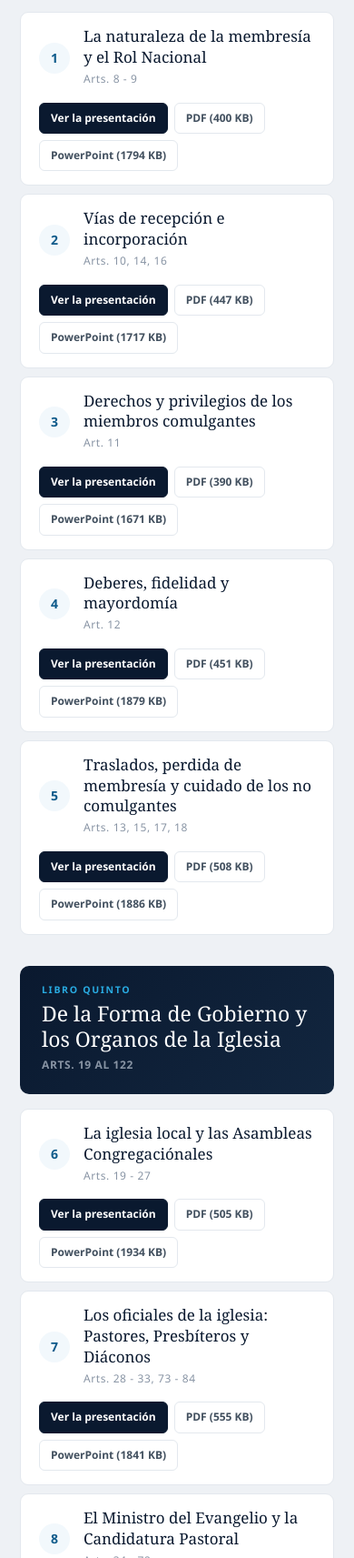
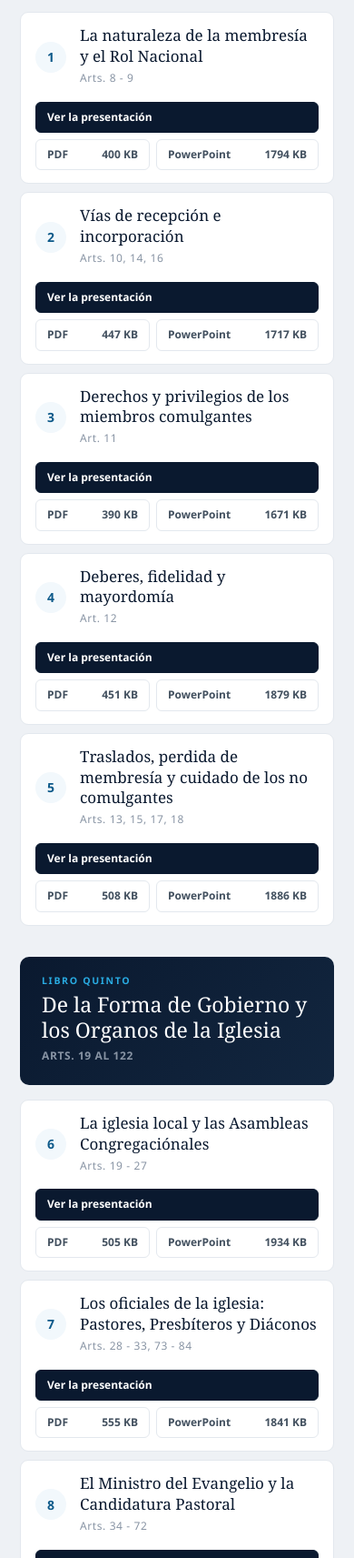
Before and after one commit to dagoberto-ipch/capacitacion-eclesiastica-y-gobierno-presbiteriano, a plain HTML site: page presentaciones/index.html in a window 390 px wide. Shown: the part 908-2621 px from the top of the page at 91% size. Drawn offline with Linux system fonts and the light colour scheme.

Commit message:
actualiza el material del curso

```diff
--- a/presentaciones/index.html
+++ b/presentaciones/index.html
@@ -45,7 +45,9 @@ ol.lecciones li{background:#fff;border:1px solid var(--line);border-radius:9px;
 ol.lecciones .n{flex:0 0 34px;height:34px;border-radius:50%;background:var(--celeste);
                 color:#0e5a8a;font-family:'Segoe UI',sans-serif;font-weight:700;font-size:14px;
                 display:flex;align-items:center;justify-content:center}
-ol.lecciones .cuerpo{flex:1;min-width:220px}
+/* min-width:0 y no 220px: con 220 fijo el cuerpo no baja nunca de ahi, y en un
+   celu el titulo no tiene lugar. Con 0, el espacio que sobra es el que queda. */
+ol.lecciones .cuerpo{flex:1;min-width:0}
 ol.lecciones .tit{display:block;font-size:17px;color:var(--navy);line-height:1.35}
 ol.lecciones .arts{display:block;font-size:12px;font-family:'Segoe UI',sans-serif;color:var(--grisclaro);letter-spacing:.05em;margin-top:2px}
 ol.lecciones .enlaces{display:flex;gap:7px;flex-wrap:wrap}
@@ -55,6 +57,24 @@ ol.lecciones .enlaces a{font-family:'Segoe UI',sans-serif;font-size:12px;font-we
 ol.lecciones .enlaces a:hover{border-color:var(--azul);color:#0e5a8a;background:var(--celeste)}
 ol.lecciones .enlaces a.principal{background:var(--navy);border-color:var(--navy);color:#fff}
 ol.lecciones .enlaces a.principal:hover{background:var(--navy2);color:#fff}
+/* Los dos botones de descarga llevan ancho fijo, para que formen columna. El
+   nombre queda a la izquierda y el peso a la derecha, y asi los tres botones de
+   cada fila terminan en la misma vertical. */
+ol.lecciones .enlaces a.pdf,
+ol.lecciones .enlaces a.pptx{display:inline-flex;align-items:baseline;justify-content:space-between;gap:10px}
+ol.lecciones .enlaces a.pdf{width:132px}
+ol.lecciones .enlaces a.pptx{width:192px}
+ol.lecciones .enlaces .peso{font-variant-numeric:tabular-nums}
+ol.lecciones .enlaces a{max-width:100%}
+@media (max-width:660px){
+  /* En un celu los tres botones no caben en una linea. Vuelven a medir lo que
+     necesitan, que es lo que se lee bien. */
+  ol.lecciones li{padding:14px 16px}
+  ol.lecciones .enlaces{width:100%}
+  ol.lecciones .enlaces a.pdf,
+  ol.lecciones .enlaces a.pptx{width:auto;flex:1 1 auto}
+  ol.lecciones .enlaces a.principal{flex:1 1 100%}
+}
 ol.lecciones li.falta{background:#fafbfc;opacity:.72}
 ol.lecciones li.falta .n{background:#eef1f5;color:var(--grisclaro)}
 ol.lecciones li.falta .tit{color:var(--grisclaro)}
@@ -84,8 +104,8 @@ ol.lecciones .estado{font-family:'Segoe UI',sans-serif;font-size:12px;color:var(
 <span class="cuerpo"><span class="tit">La naturaleza de la membresía y el Rol Nacional</span><span class="arts">Arts. 8 - 9</span></span>
 <span class="enlaces">
 <a class="principal" href="../presentacion-leccion1/">Ver la presentación</a>
-<a href="../presentacion-leccion1/Presentacion-Leccion1-Naturaleza-de-la-Membresia.pdf">PDF (400 KB)</a>
-<a href="pptx/Presentacion-Leccion1-Naturaleza-de-la-Membresia.pptx">PowerPoint (1794 KB)</a>
+<a class="pdf" href="../presentacion-leccion1/Presentacion-Leccion1-Naturaleza-de-la-Membresia.pdf"><span>PDF</span><span class="peso">400 KB</span></a>
+<a class="pptx" href="pptx/Presentacion-Leccion1-Naturaleza-de-la-Membresia.pptx"><span>PowerPoint</span><span class="peso">1794 KB</span></a>
 </span>
 </li>
 <li>
@@ -93,8 +113,8 @@ ol.lecciones .estado{font-family:'Segoe UI',sans-serif;font-size:12px;color:var(
 <span class="cuerpo"><span class="tit">Vías de recepción e incorporación</span><span class="arts">Arts. 10, 14, 16</span></span>
 <span class="enlaces">
 <a class="principal" href="../presentacion-leccion2/">Ver la presentación</a>
-<a href="../presentacion-leccion2/Presentacion-Leccion2-Vias-de-Recepcion.pdf">PDF (447 KB)</a>
-<a href="pptx/Presentacion-Leccion2-Vias-de-Recepcion.pptx">PowerPoint (1717 KB)</a>
+<a class="pdf" href="../presentacion-leccion2/Presentacion-Leccion2-Vias-de-Recepcion.pdf"><span>PDF</span><span class="peso">447 KB</span></a>
+<a class="pptx" href="pptx/Presentacion-Leccion2-Vias-de-Recepcion.pptx"><span>PowerPoint</span><span class="peso">1717 KB</span></a>
 </span>
 </li>
 <li>
@@ -102,8 +122,8 @@ ol.lecciones .estado{font-family:'Segoe UI',sans-serif;font-size:12px;color:var(
 <span class="cuerpo"><span class="tit">Derechos y privilegios de los miembros comulgantes</span><span class="arts">Art. 11</span></span>
 <span class="enlaces">
 <a class="principal" href="../presentacion-leccion3/">Ver la presentación</a>
-<a href="../presentacion-leccion3/Presentacion-Leccion3-derechos-y-privilegios-de-los-miembros-comulga.pdf">PDF (390 KB)</a>
-<a href="pptx/Presentacion-Leccion3-derechos-y-privilegios-de-los-miembros-comulga.pptx">PowerPoint (1671 KB)</a>
+<a class="pdf" href="../presentacion-leccion3/Presentacion-Leccion3-derechos-y-privilegios-de-los-miembros-comulga.pdf"><span>PDF</span><span class="peso">390 KB</span></a>
+<a class="pptx" href="pptx/Presentacion-Leccion3-derechos-y-privilegios-de-los-miembros-comulga.pptx"><span>PowerPoint</span><span class="peso">1671 KB</span></a>
 </span>
 </li>
 <li>
@@ -111,8 +131,8 @@ ol.lecciones .estado{font-family:'Segoe UI',sans-serif;font-size:12px;color:var(
 <span class="cuerpo"><span class="tit">Deberes, fidelidad y mayordomía</span><span class="arts">Art. 12</span></span>
 <span class="enlaces">
 <a class="principal" href="../presentacion-leccion4/">Ver la presentación</a>
-<a href="../presentacion-leccion4/Presentacion-Leccion4-deberes-fidelidad-y-mayordomia.pdf">PDF (451 KB)</a>
-<a href="pptx/Presentacion-Leccion4-deberes-fidelidad-y-mayordomia.pptx">PowerPoint (1879 KB)</a>
+<a class="pdf" href="../presentacion-leccion4/Presentacion-Leccion4-deberes-fidelidad-y-mayordomia.pdf"><span>PDF</span><span class="peso">451 KB</span></a>
+<a class="pptx" href="pptx/Presentacion-Leccion4-deberes-fidelidad-y-mayordomia.pptx"><span>PowerPoint</span><span class="peso">1879 KB</span></a>
 </span>
 </li>
 <li>
@@ -120,8 +140,8 @@ ol.lecciones .estado{font-family:'Segoe UI',sans-serif;font-size:12px;color:var(
 <span class="cuerpo"><span class="tit">Traslados, perdida de membresía y cuidado de los no comulgantes</span><span class="arts">Arts. 13, 15, 17, 18</span></span>
 <span class="enlaces">
 <a class="principal" href="../presentacion-leccion5/">Ver la presentación</a>
-<a href="../presentacion-leccion5/Presentacion-Leccion5-traslados-perdida-de-membresia-y-cuidado-de-lo.pdf">PDF (508 KB)</a>
-<a href="pptx/Presentacion-Leccion5-traslados-perdida-de-membresia-y-cuidado-de-lo.pptx">PowerPoint (1886 KB)</a>
+<a class="pdf" href="../presentacion-leccion5/Presentacion-Leccion5-traslados-perdida-de-membresia-y-cuidado-de-lo.pdf"><span>PDF</span><span class="peso">508 KB</span></a>
+<a class="pptx" href="pptx/Presentacion-Leccion5-traslados-perdida-de-membresia-y-cuidado-de-lo.pptx"><span>PowerPoint</span><span class="peso">1886 KB</span></a>
 </span>
 </li>
 </ol>
@@ -132,8 +152,8 @@ ol.lecciones .estado{font-family:'Segoe UI',sans-serif;font-size:12px;color:var(
 <span class="cuerpo"><span class="tit">La iglesia local y las Asambleas Congregaciónales</span><span class="arts">Arts. 19 - 27</span></span>
 <span class="enlaces">
 <a class="principal" href="../presentacion-leccion6/">Ver la presentación</a>
-<a href="../presentacion-leccion6/Presentacion-Leccion6-la-iglesia-local-y-las-asambleas-congregaciona.pdf">PDF (505 KB)</a>
-<a href="pptx/Presentacion-Leccion6-la-iglesia-local-y-las-asambleas-congregaciona.pptx">PowerPoint (1934 KB)</a>
+<a class="pdf" href="../presentacion-leccion6/Presentacion-Leccion6-la-iglesia-local-y-las-asambleas-congregaciona.pdf"><span>PDF</span><span class="peso">505 KB</span></a>
+<a class="pptx" href="pptx/Presentacion-Leccion6-la-iglesia-local-y-las-asambleas-congregaciona.pptx"><span>PowerPoint</span><span class="peso">1934 KB</span></a>
 </span>
 </li>
 <li>
@@ -141,8 +161,8 @@ ol.lecciones .estado{font-family:'Segoe UI',sans-serif;font-size:12px;color:var(
 <span class="cuerpo"><span class="tit">Los oficiales de la iglesia: Pastores, Presbíteros y Diáconos</span><span class="arts">Arts. 28 - 33, 73 - 84</span></span>
 <span class="enlaces">
 <a class="principal" href="../presentacion-leccion7/">Ver la presentación</a>
-<a href="../presentacion-leccion7/Presentacion-Leccion7-los-oficiales-de-la-iglesia-pastores-presbiter.pdf">PDF (555 KB)</a>
-<a href="pptx/Presentacion-Leccion7-los-oficiales-de-la-iglesia-pastores-presbiter.pptx">PowerPoint (1841 KB)</a>
+<a class="pdf" href="../presentacion-leccion7/Presentacion-Leccion7-los-oficiales-de-la-iglesia-pastores-presbiter.pdf"><span>PDF</span><span class="peso">555 KB</span></a>
+<a class="pptx" href="pptx/Presentacion-Leccion7-los-oficiales-de-la-iglesia-pastores-presbiter.pptx"><span>PowerPoint</span><span class="peso">1841 KB</span></a>
 </span>
 </li>
 <li>
@@ -150,8 +170,8 @@ ol.lecciones .estado{font-family:'Segoe UI',sans-serif;font-size:12px;color:var(
 <span class="cuerpo"><span class="tit">El Ministro del Evangelio y la Candidatura Pastoral</span><span class="arts">Arts. 34 - 72</span></span>
 <span class="enlaces">
 <a class="principal" href="../presentacion-leccion8/">Ver la presentación</a>
-<a href="../presentacion-leccion8/Presentacion-Leccion8-el-ministro-del-evangelio-y-la-candidatura-pas.pdf">PDF (555 KB)</a>
-<a href="pptx/Presentacion-Leccion8-el-ministro-del-evangelio-y-la-candidatura-pas.pptx">PowerPoint (1968 KB)</a>
+<a class="pdf" href="../presentacion-leccion8/Presentacion-Leccion8-el-ministro-del-evangelio-y-la-candidatura-pas.pdf"><span>PDF</span><span class="peso">555 KB</span></a>
+<a class="pptx" href="pptx/Presentacion-Leccion8-el-ministro-del-evangelio-y-la-candidatura-pas.pptx"><span>PowerPoint</span><span class="peso">1968 KB</span></a>
 </span>
 </li>
 <li>
@@ -159,8 +179,8 @@ ol.lecciones .estado{font-family:'Segoe UI',sans-serif;font-size:12px;color:var(
 <span class="cuerpo"><span class="tit">El Consitorio y la Junta Diaconal</span><span class="arts">Arts. 78 - 80, 94 - 100</span></span>
 <span class="enlaces">
 <a class="principal" href="../presentacion-leccion9/">Ver la presentación</a>
-<a href="../presentacion-leccion9/Presentacion-Leccion9-el-consitorio-y-la-junta-diaconal.pdf">PDF (530 KB)</a>
-<a href="pptx/Presentacion-Leccion9-el-consitorio-y-la-junta-diaconal.pptx">PowerPoint (2097 KB)</a>
+<a class="pdf" href="../presentacion-leccion9/Presentacion-Leccion9-el-consitorio-y-la-junta-diaconal.pdf"><span>PDF</span><span class="peso">530 KB</span></a>
+<a class="pptx" href="pptx/Presentacion-Leccion9-el-consitorio-y-la-junta-diaconal.pptx"><span>PowerPoint</span><span class="peso">2097 KB</span></a>
 </span>
 </li>
 <li>
@@ -168,8 +188,8 @@ ol.lecciones .estado{font-family:'Segoe UI',sans-serif;font-size:12px;color:var(
 <span class="cuerpo"><span class="tit">Los Consejos Superiores: Presbiterio, Sinodo y Asamblea General</span><span class="arts">Arts. 85 - 93, 101 - 122</span></span>
 <span class="enlaces">
 <a class="principal" href="../presentacion-leccion10/">Ver la presentación</a>
-<a href="../presentacion-leccion10/Presentacion-Leccion10-los-consejos-superiores-presbiterio-sinodo-y-a.pdf">PDF (555 KB)</a>
-<a href="pptx/Presentacion-Leccion10-los-consejos-superiores-presbiterio-sinodo-y-a.pptx">PowerPoint (2071 KB)</a>
+<a class="pdf" href="../presentacion-leccion10/Presentacion-Leccion10-los-consejos-superiores-presbiterio-sinodo-y-a.pdf"><span>PDF</span><span class="peso">555 KB</span></a>
+<a class="pptx" href="pptx/Presentacion-Leccion10-los-consejos-superiores-presbiterio-sinodo-y-a.pptx"><span>PowerPoint</span><span class="peso">2071 KB</span></a>
 </span>
 </li>
 </ol>
```
Also changed, not shown: presentaciones/pptx/index.html (+41 -23 lines).
